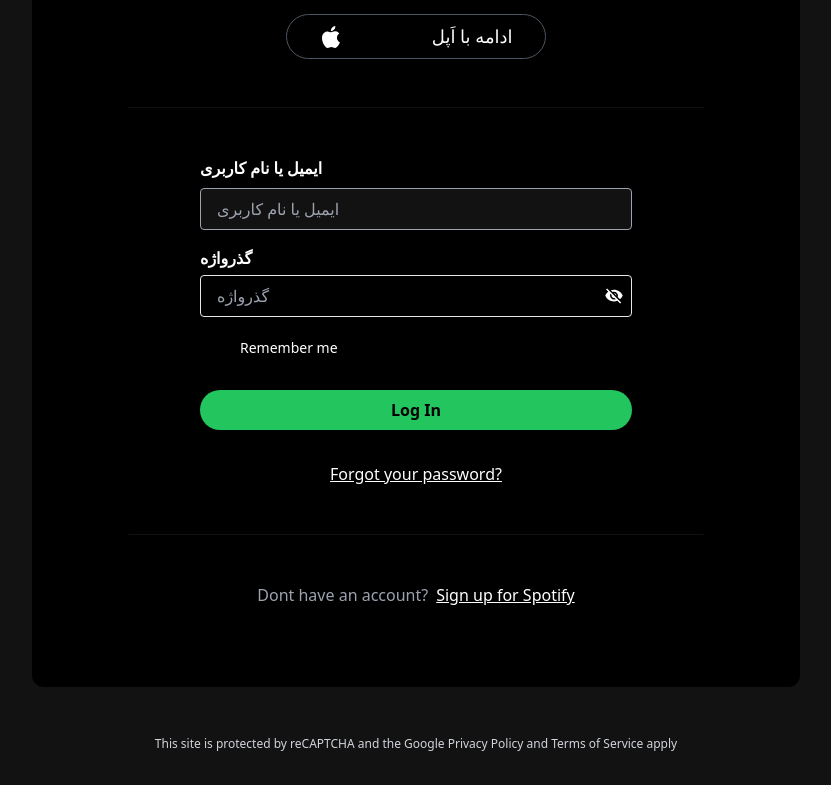
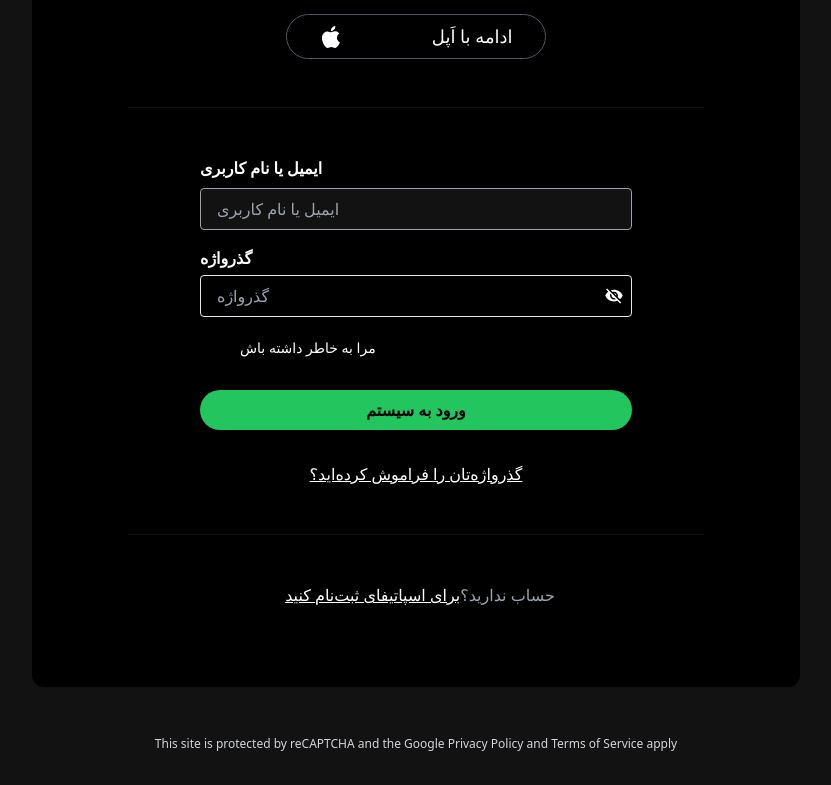
Before and after one commit to masoumehmohebbi/react-spotify-app, a React (Vite) app: page /login in a window 1280 px wide. Shown: the part 392-1177 px from the top of the page, without its empty margins (224-1055 px from the left). Built offline with nearby package versions, Linux system fonts and the light colour scheme.

Commit message:
Changed LNG to Persian: Login.jsx

```diff
--- a/src/pages/Login.jsx
+++ b/src/pages/Login.jsx
@@ -111,7 +111,7 @@
                 htmlFor="Toggle1"
                 className="inline-flex items-center gap-2  cursor-pointer "
               >
-                <span className="text-sm">Remember me</span>
+                <span className="text-sm">مرا به خاطر داشته باش</span>
                 <span className="relative">
                   <input id="Toggle1" type="checkbox" className="hidden peer" />
                   <div className="w-8 h-4 rounded-full shadow-inner dark:bg-gray-400 peer-checked:dark:bg-green-400  hover:outline hover:outline-gray-500 hover:outline-offset-2"></div>
@@ -123,20 +123,20 @@
               onClick={validate}
               className="bg-green-500 rounded-full w-full text-center text-black py-2 font-bold mt-4 hover:scale-105 transition"
             >
-              Log In
+              ورود به سیستم
             </button>
             <span className="text-center mt-4 underline hover:text-green-600">
-              ?Forgot your password
+              گذرواژه‌تان را فراموش کرده‌اید؟
             </span>
           </form>
           <div className="w-full h-[1px] bg-primary-800 rounded"></div>
           <button className="text-gray-400">
-            Dont have an account?
+            حساب ندارید؟
             <Link
               to={"/signup"}
               className="underline text-white hover:text-green-600 ml-2"
             >
-              Sign up for Spotify
+              برای اسپاتیفای ثبت‌نام کنید
             </Link>
           </button>
         </div>
```
